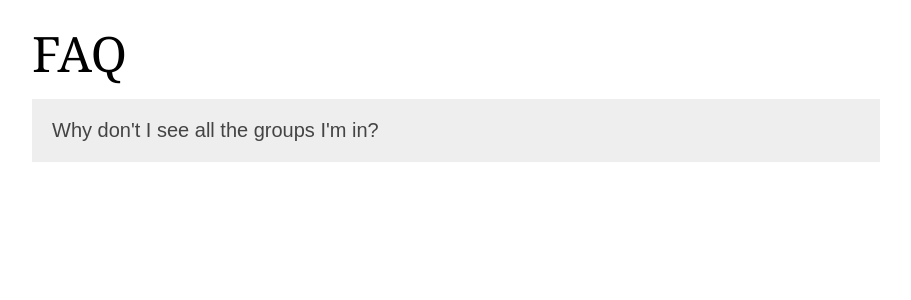
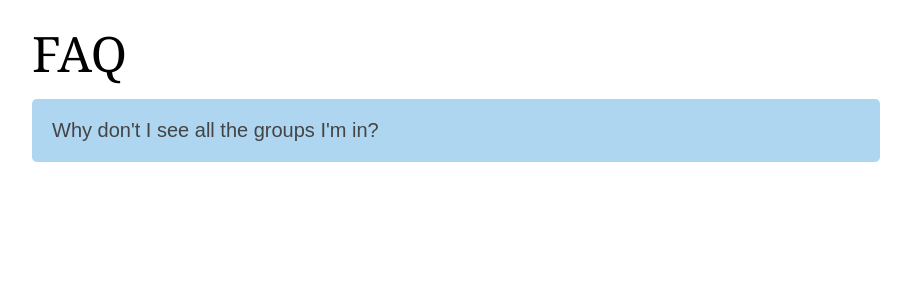
Before and after one commit to stuejho/groupme-all-message, a Flask app: page /faq in a window 1280 px wide. Shown: the part 48-348 px from the top of the page, without its empty margins (184-1095 px from the left). Run offline with Flask 2, Linux system fonts and the light colour scheme.

Commit message:
Further modify faq css
Adds margin bottom, changes faq colors, rounds border radius

```diff
--- a/static/css/main.css
+++ b/static/css/main.css
@@ -434,26 +434,29 @@ textarea {
 
 .faq-item {
   font-size: 1.25em;
+  margin-bottom: 0.5em;
 }
 
 .faq-trigger {
-  background-color: #eee;
+  width: 100%;
   color: #444;
+  background-color: #AED6F1;
+  font-size: 1em;
+  text-align: left;
   cursor: pointer;
   padding: 1em;
-  width: 100%;
   border: none;
-  text-align: left;
+  border-radius: 0.25em;
   outline: none;
-  font-size: 1em;
   transition: background-color 0.15s ease-in-out;
 }
 
-.faq-active, .faq-trigger:hover {
-  background-color: #ccc;
+.faq-trigger:hover {
+  background-color: #D6EAF8;
 }
 
 .faq-content {
+  box-sizing: border-box;
   padding: 0 1em;
   background-color: #FFFFFF;
   max-height: 0;
```
